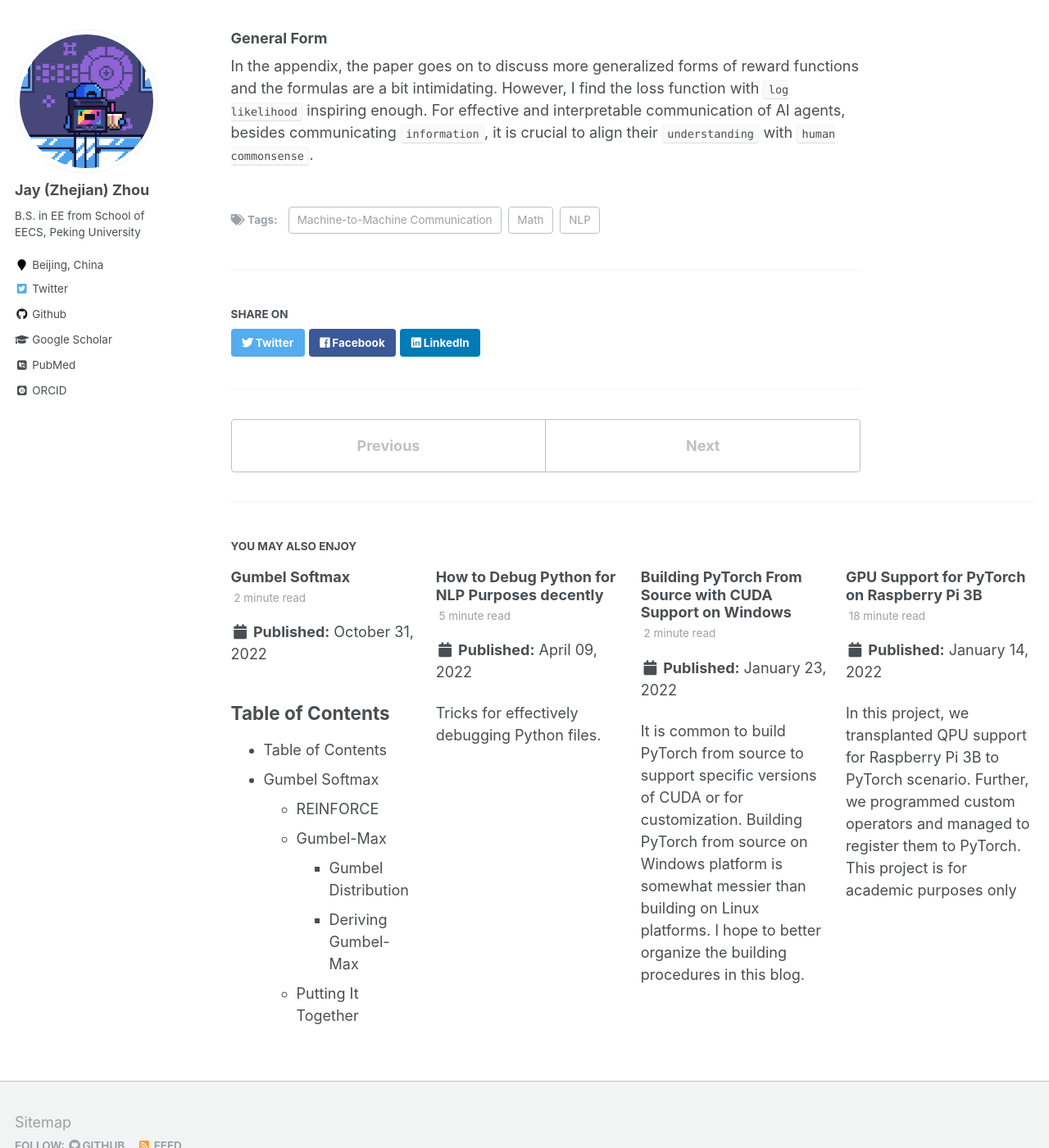
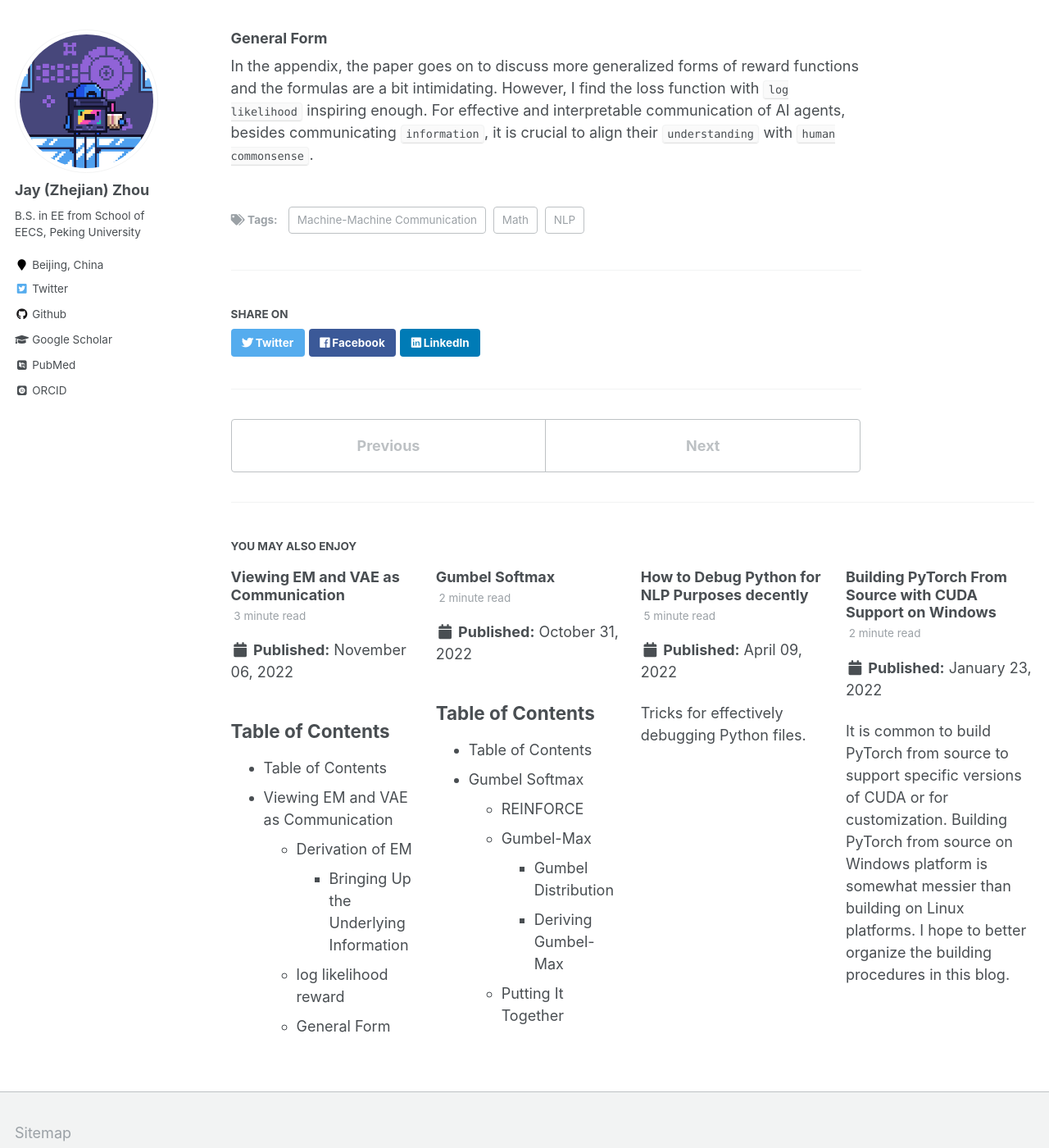
Before and after one commit to Ja1Zhou/ja1zhou.github.io, a Jekyll site: the page built from _posts/2022-10-31-Emergent-Communication.md, in a window 1280 px wide and 1400 px high, scrolled down 1598 px. Shown: the whole window at 82% size. Built offline with Jekyll 4.4.1, drawn with Linux system fonts in a browser that asks for light colours; some web fonts are replaced; formulas are drawn with MathJax 3; some of the changed lines change nothing that is shown; some of the changed text lies outside the part shown.

Commit message:
tmp update for communication posts

```diff
--- a/_posts/2022-10-31-Emergent-Communication.md
+++ b/_posts/2022-10-31-Emergent-Communication.md
@@ -5,7 +5,7 @@ permalink: /posts/2022/10/Emergent-Communication/
 tags:
   - Math
   - NLP
-  - Machine-to-Machine Communication
+  - Machine-Machine Communication
 ---
 ## Table of Contents
 - [Table of Contents](#table-of-contents)
@@ -17,7 +17,7 @@ tags:
 
 
 ## Emergent Communication
-I would like to share an interesting paper accepted to `Neurips 2022` in this blog, [Emergent Communication: Generalization and Overfitting in Lewis Games](https://arxiv.org/abs/2209.15342). I have been following work on `machine-to-machine communication`, and in this paper, a framework is proposed to understand what is `optimized` in a `reference game`.
+I would like to share an interesting paper accepted to `Neurips 2022` in this blog, [Emergent Communication: Generalization and Overfitting in Lewis Games](https://arxiv.org/abs/2209.15342). I have been following work on `machine-machine communication`, and in this paper, a framework is proposed to understand what is `optimized` in a `reference game`.
 ### Objective Overview
 $$\mathcal{L}_{\theta, \phi} = \underbrace{\mathcal{H}(X|M_\theta)}_{\mathcal{L}_\text{info}} + \underbrace{\mathbb{E}_{m\sim\pi_\theta }D_{KL}(\rho^\theta(\cdot|m)||\rho_\phi(\cdot|m))}_{\mathcal{L}_{\text{adapt}}}$$
 
--- /dev/null
+++ b/_posts/2022-11-6-A-Communication-View-of-EM-and-VAE.md
@@ -0,0 +1,80 @@
+---
+title: 'Viewing EM and VAE as Communication'
+date: 2022-11-06
+permalink: /posts/2022/11/Viewing-EM-and-VAE-as-Communication/
+tags:
+  - Math
+  - Generation
+  - Machine-Machine Communication
+  - EM
+  - VAE
+---
+## Table of Contents
+- [Table of Contents](#table-of-contents)
+- [Viewing EM and VAE as Communication](#viewing-em-and-vae-as-communication)
+  - [Derivation of EM](#derivation-of-em)
+    - [Bringing Up the Underlying Information](#bringing-up-the-underlying-information)
+  - [log likelihood reward](#log-likelihood-reward)
+  - [General Form](#general-form)
+
+
+## Viewing EM and VAE as Communication
+In my [previous post](https://ja1zhou.github.io/posts/2022/10/Emergent-Communication/), I have shared a framework of inspecting the subject of `Communication`. Here is a recap.
+
+$$\mathcal{L}_{\theta, \phi} = \underbrace{\mathcal{H}(X|M_\theta)}_{\mathcal{L}_\text{info}} + \underbrace{\mathbb{E}_{m\sim\pi_\theta }D_{KL}(\rho^\theta(\cdot|m)||\rho_\phi(\cdot|m))}_{\mathcal{L}_{\text{adapt}}}$$
+
+In a  categorical reference game with typical `log likelihoods`, the loss function $\mathcal{L}$ can be decomposed into
+- maximizing information gain (as seen in the `entropy` term)
+- minimizing `commonsense` between speaker and listener (this is the way I put it, as seen in the `KL Divergence` term)
+
+In the derivation of `EM` and `VAE` algorithms, I have spotted striking similarities. I try to incorporate them into `generalized communication` in this blog. The derivations in this blogs should be consistent with other available sources, yet I would use `terms` that are not necessarily consistent with their existing usages. I use these terms only to exposit on my insights.
+
+### Derivation of EM
+#### Bringing Up the Underlying Information
+`EM` starts with `MLE`. Suppose we have observed data $\{x_i\}_{i=1}^N$, and that $x\sim p(x)$ where $p(x)$ is the underlying distribution. We aim to fit a distribution parameterized on $\theta$ to describe $p(x)$:
+
+$$\theta_{MLE}=\argmax_{\theta}\sum_{i=1}^{N}\log P(x_i|\theta) =\argmax_{\theta}\log P(\bold x|\theta) \\
+x_i\overset{\text{i.i.d}}{\sim}p(x)$$
+
+
+Traditionally, we introduce the idea of `latent vector` to help approximate $p(x)$. Here, we say that $p(x)$ needs only to be characterized by `limited features`. That is, $x$ could be (ideally) faithfully reconstructed by `communicating` $z$ instead. For this reason, we refer to $z$ as the `information` of $x$, and $x$ as the `full representation`.
+
+$$p(x_i|\theta)=\int_{z_i}p(x_i,z_i|\theta)dz_i=\int_{z_i}p(x_i|z_i,\theta)p(z_i|\theta)dz_i$$
+
+For simplicity, we omit the `\bold` command in formulas. To learn $z$ well, we need to introduce interaction between $z$ and $x$. Generally, we have
+
+$$p(x|\theta)=\frac{p(x,z|\theta)} {p(z|x,\theta)}$$
+
+Specifically, we would like to learn $p(z|x, \theta)$, which `encodes` the inputs to `information`. One important insight is that `expectation` over $z$ would not impact x. Moreover, we would like to derive an `iterative optimization`. To this end, it may be reasonable to perform an expectation over $p(z|x, \theta^{(t)})$:
+
+$$\mathbb{E}_{p(z|x,\theta^{(t)})}\left[\log p(x|\theta)\right]=\mathbb{E}_{p(z|x,\theta^{(t)})}\left[\log p(x,z|\theta)\right]-\mathbb{E}_{p(z|x,\theta^{(t)})}\left[\log p(z|x,\theta)\right]\\=Q(\theta,\theta^{(t)})-K(\theta,\theta^{(t)})$$
+
+Obviously, for $\forall \theta$, we have
+$$K(\theta,\theta^{(t)}) = -D_{KL}(p(z|x,\theta^{(t)})||p(z|x,\theta)) - H(p(z|x,\theta^{(t)}))\\ \le K(\theta^{(t)},\theta^{(t)})$$
+
+Where $H(p(z|x,\theta^{(t)})$ denotes the entropy. Suppose we can calculate $\theta^{(t+1)}$ as:
+
+$$\argmax_{\theta}Q(\theta,\theta^{(t)})$$
+
+It follows that:
+
+$$\log p(x|\theta^{(t+1)})\ge\log p(x|\theta^{(t)})$$
+
+Therefore, in `EM`, we have to calculate
+
+$$\theta^{(t+1)}=\argmax_\theta\int_z\log p(x,z|\theta)\cdot p(z|x,\theta^{(t)})dz$$
+
+### log likelihood reward
+With $r_\phi = \log \rho_\phi(x|m)$, we have:
+$$\mathcal{L}_{\theta,\phi} = -\int dx\ p_X(x)\int dm\ \pi_\theta(m|x)\ \log \rho_\phi(x|m)$$
+
+With speaker parameters $\theta$ fixed, we have:
+$$\min_\phi \mathcal{L}_{\theta,\phi} \Leftrightarrow\min_\phi \int\int \rho_{\phi^*}(\cdot|m)\log \frac{\rho_{\phi^*}(\cdot|m)}{\log \rho_\phi(\cdot|m)}=\min_\phi D_{KL}({\rho_{\phi^*}(\cdot|m)}||{\log \rho_\phi(\cdot|m)})$$
+
+$$\rho_{\phi^*}(\cdot|m)=\rho^\theta(\cdot|m) = \frac{p_X(x)\pi_\theta(m|x)}{\mathbb{E}_{x'\sim p}\ p_X(x')\pi_\theta(m|x')}$$
+
+If we rewrite $r_\phi(x, m) = r^\theta(x, m) + r_\phi(x, m) - r^\theta(x, m)$, we'll have
+$$\mathcal{L}_{\theta, \phi} = \underbrace{\mathcal{H}(X|M_\theta)}_{\mathcal{L}_\text{info}} + \underbrace{\mathbb{E}_{m\sim\pi_\theta }D_{KL}(\rho^\theta(\cdot|m)||\rho_\phi(\cdot|m))}_{\mathcal{L}_{\text{adapt}}}$$
+
+### General Form
+In the appendix, the paper goes on to discuss more generalized forms of reward functions and the formulas are a bit intimidating. However, I find the loss function with `log likelihood` inspiring enough. For effective and interpretable communication of AI agents, besides communicating `information`, it is crucial to align their `understanding` with `human commonsense`.
```
